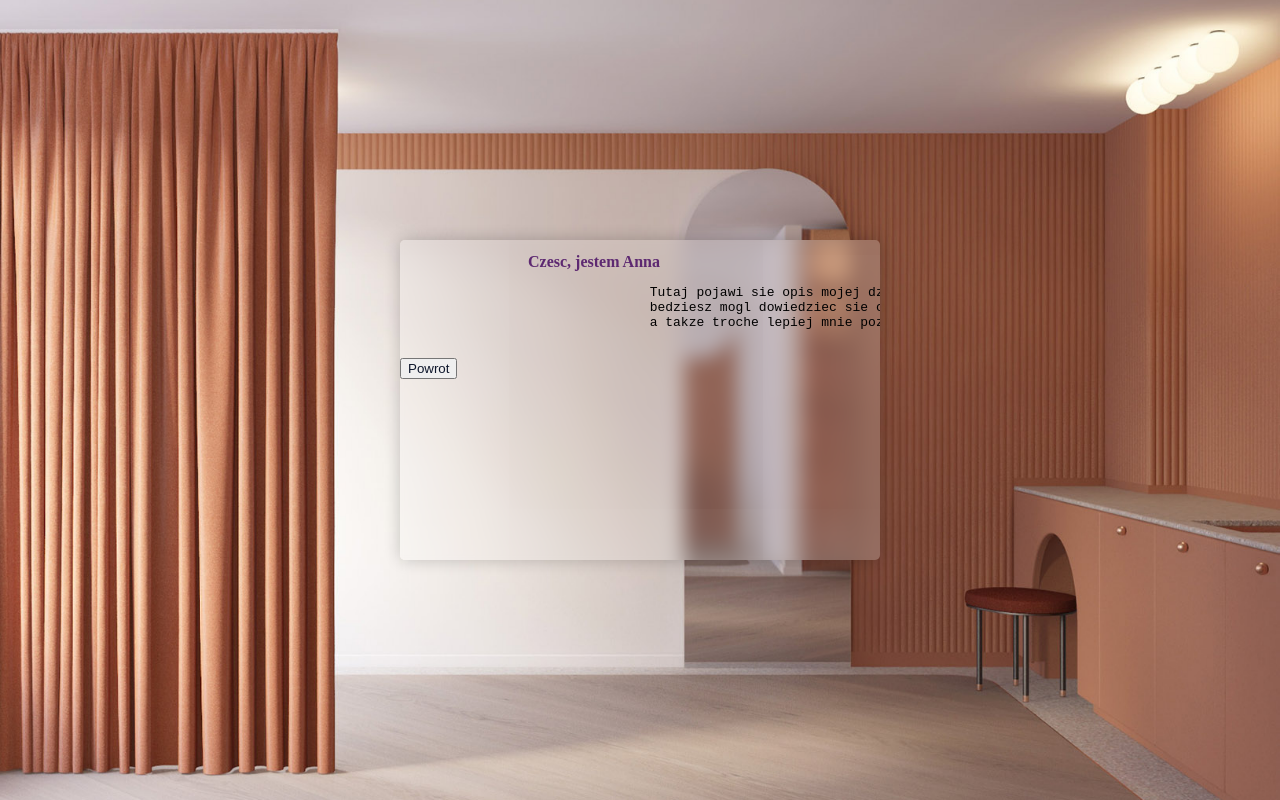
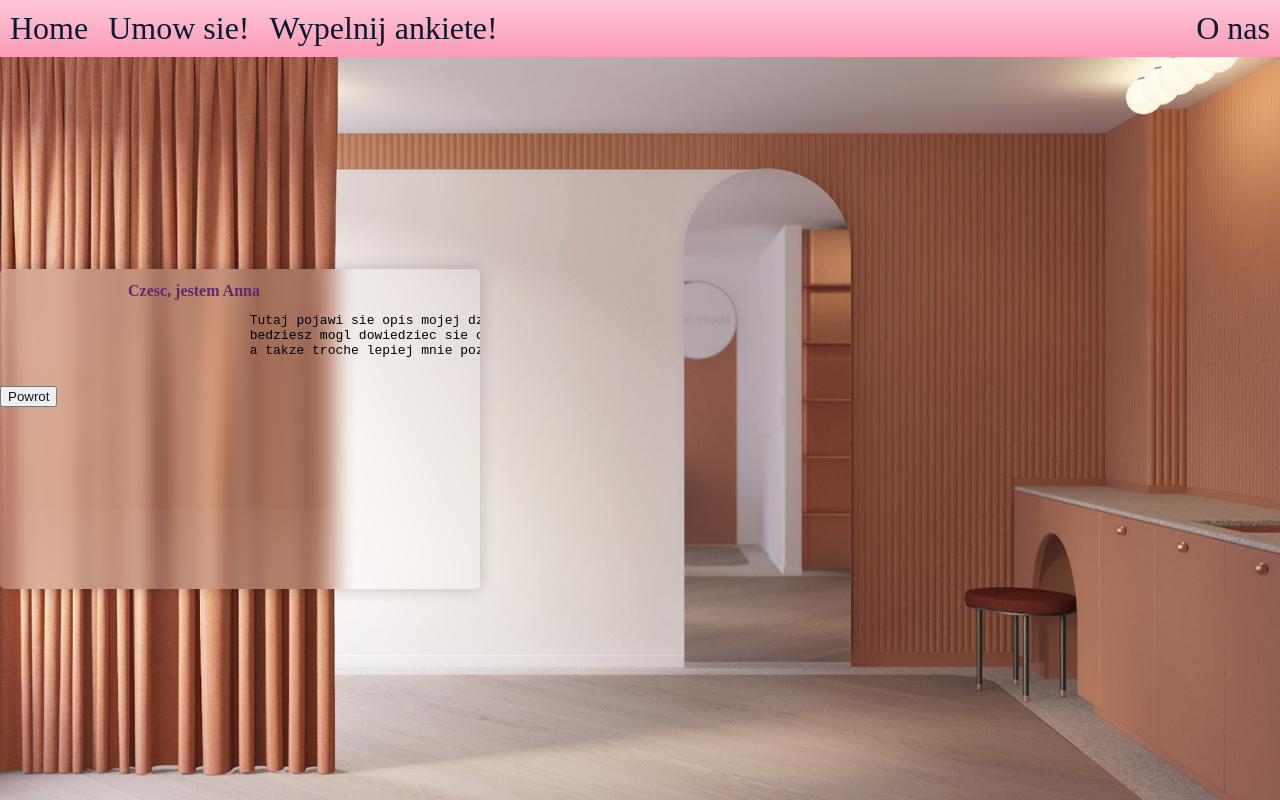
Before and after one commit to marelons1337/anna-beauty, a plain HTML site: page about.html in a window 1280 px wide. Drawn offline with Linux system fonts and the light colour scheme.

Commit message:
sorting out initial layout

```diff
--- a/about.html
+++ b/about.html
@@ -5,6 +5,15 @@
 	<link rel="stylesheet" type="text/css" href="style.css">
 </head>
 <body class="about">
+	<header>
+
+		<ul class="main-nav sticky">
+			<li><a href="glowna.html">Home</a></li>
+			<li><a href="https://mailchi.mp/560f3fb8097b/testowa-strona">Umow sie!</a></li>
+			<li><a href="ankieta.html">Wypelnij ankiete!</a></li>
+			<li id="contactright"><a href="about.html" >O nas</a></li>
+		</ul>
+	</header>
 	<section class="container-about">
 		<div class="about-me">
 			<h1 class="about">Czesc, jestem Anna</h1>
--- a/style.css
+++ b/style.css
@@ -22,8 +22,10 @@ body.wejscie{
 }
 body.glowna{
 	margin: 0 auto;
-	height: 100%;
+	min-height: 100%;
 	width: 100%;
+    display: grid;
+    grid-template-rows: auto 1fr auto;
 }
 p {
 	color: #5D2971;
@@ -160,7 +162,7 @@ a {
 	display: flex;
 	justify-content: center;
 	align-items: center;
-	height: 50vh;
+	min-height: 50vh;
 	background: rgb(170,57,57);
 	background: -moz-linear-gradient(180deg, rgba(170,57,57,1) 0%, rgba(136,45,97,1) 100%);
 	background: -webkit-linear-gradient(180deg, rgba(170,57,57,1) 0%, rgba(136,45,97,1) 100%);
@@ -197,8 +199,8 @@ a {
 }
 
 .zone {
-    /*padding:30px 50px;*/
-    /*cursor:pointer;*/
+    /* padding:30px 50px;*/
+    /*cursor:pointer; */
     color:#FFF;
     font-size:2em;
     border-radius:4px;
@@ -206,12 +208,12 @@ a {
     transition: all 0.3s linear;
 }
 
-.zone:hover {
+/* .zone:hover {
     -webkit-box-shadow:rgba(0,0,0,0.8) 0px 5px 15px, inset rgba(0,0,0,0.15) 0px -10px 20px;
     -moz-box-shadow:rgba(0,0,0,0.8) 0px 5px 15px, inset rgba(0,0,0,0.15) 0px -10px 20px;
     -o-box-shadow:rgba(0,0,0,0.8) 0px 5px 15px, inset rgba(0,0,0,0.15) 0px -10px 20px;
     box-shadow: #fec7d7 0px 5px 15px, inset #fec7d7 0px -10px 20px;
-}
+} */
 
 /*###################################################*/
 /*About*/
@@ -227,9 +229,13 @@ a {
 }*/
 body.about {
 	background: url(about-cover.jpg) no-repeat center center fixed;
+	width: 100%;
+	min-height: 100%;
     background-attachment: fixed;
     background-size: cover;
-    display: grid;
+	display: grid;
+	grid-template-columns: auto 1fr auto;
+	grid-template-rows: auto 1fr auto;
     align-items: center;
     justify-content: center;
     height: 100vh;
@@ -260,6 +266,10 @@ body.about {
     margin: -20px;
 }
 
+body.about header {
+	grid-column: 1/4;
+}
+
 /*###################################################*/
 
 /* JS Test */
@@ -284,7 +294,7 @@ body.about {
 /* Ankieta */
 
 body.ankieta {
-	background: url(about-cover.jpg) no-repeat center center fixed;
+	background: url(about-cover.jpg);
 	height: 100%;
 	width: 100%;
 	margin: 0 auto;
```
Also changed, not shown: glowna.html (+1 -4 lines).
